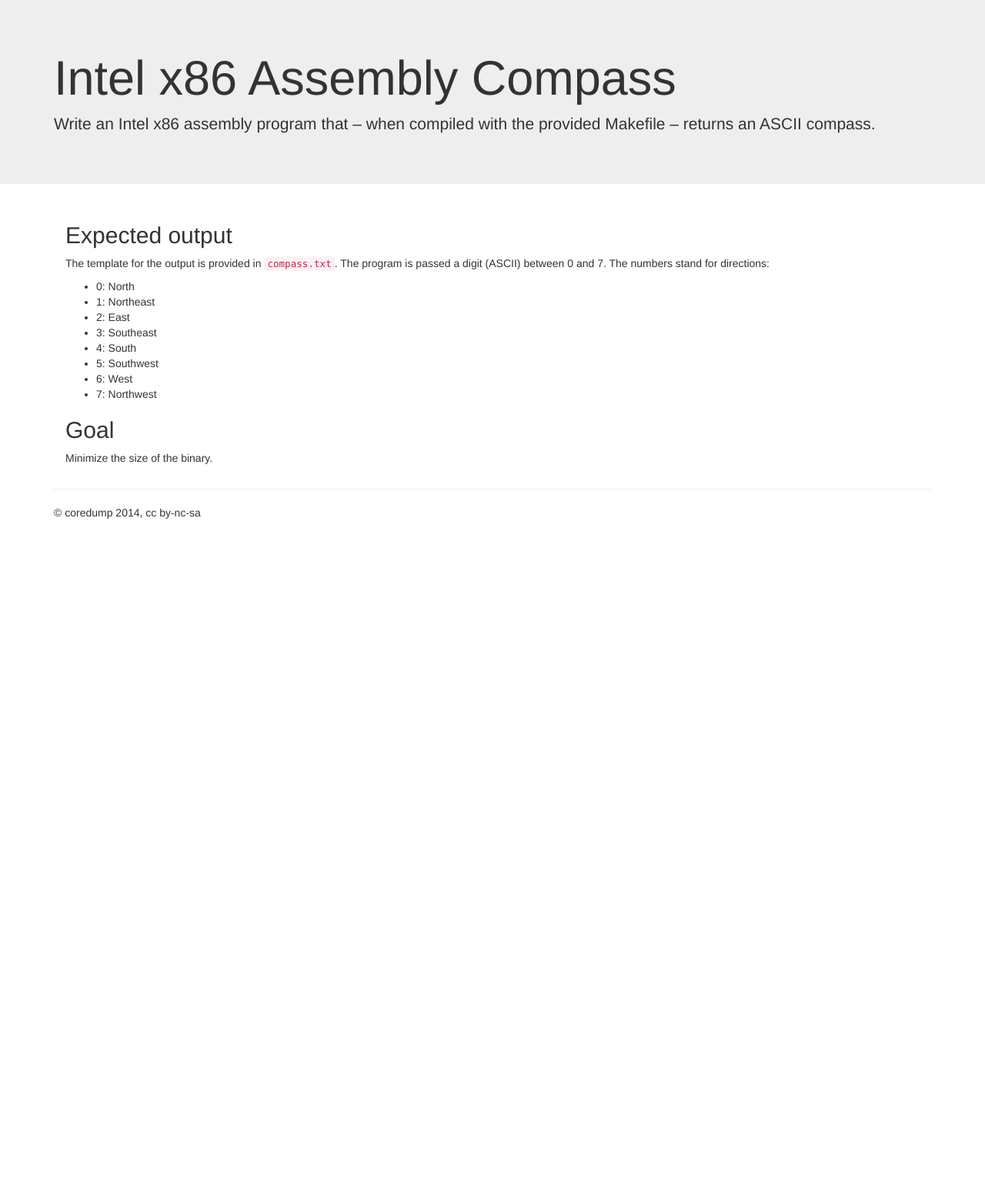
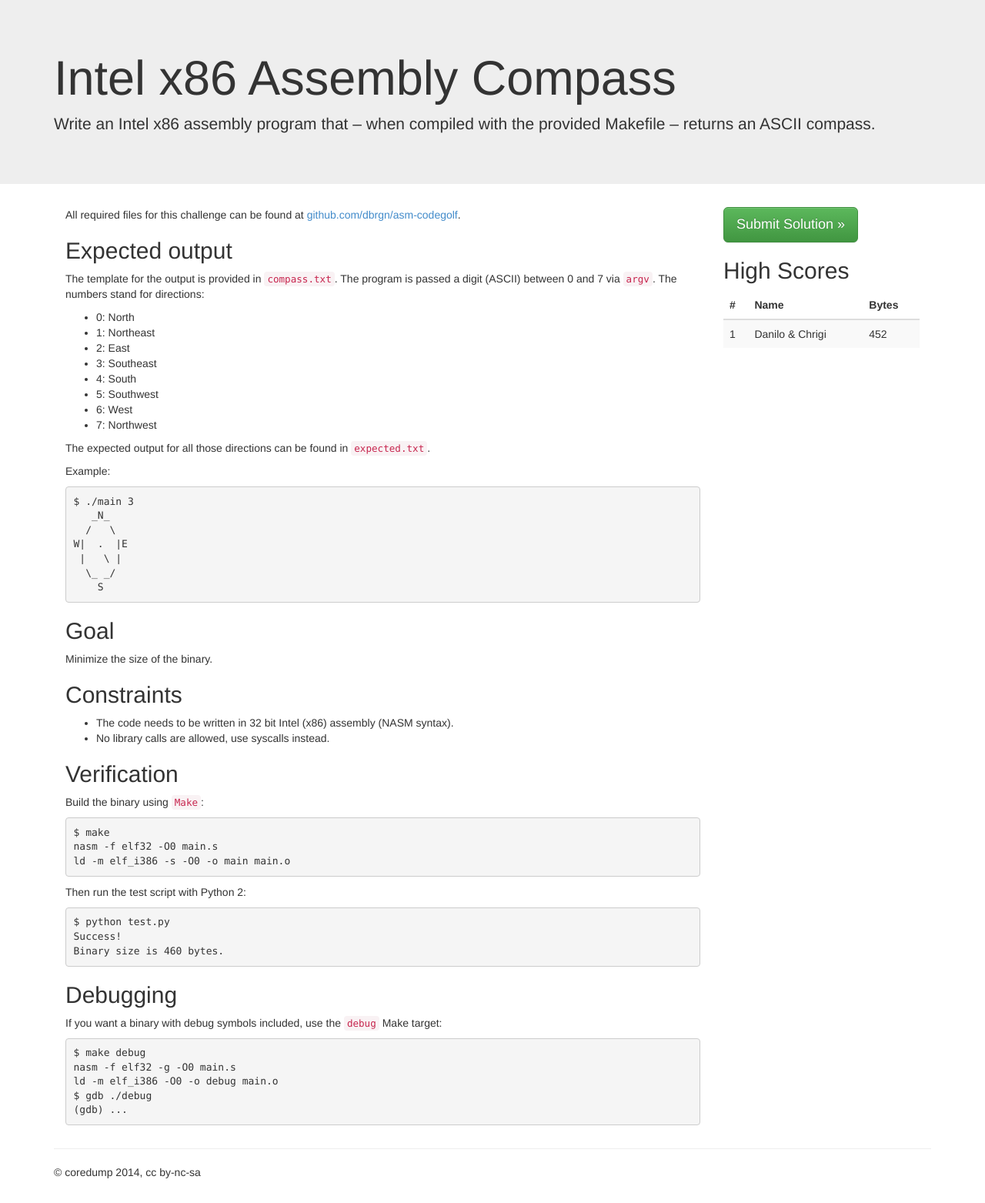
Before and after one commit to coredump-ch/codegolf, a Flask app: page /challenges/asm-compass/ in a window 1280 px wide. Shown: the part 51-1614 px from the top of the page at 77% size. Before the commit the page ends 725 px from the top, so only its background shows below. Run offline with Flask 2, Linux system fonts and the light colour scheme; some libraries are stand-ins or nearby versions.

Commit message:
Finished basic layout for challenge detail page

```diff
--- a/server.py
+++ b/server.py
@@ -14,7 +14,8 @@ def home():
 
 @app.route('/challenges/asm-compass/')
 def asm_compass():
-    return render_template('challenges/compass.html')
+    solution_url = '/challenges/asm-compass/submit/'
+    return render_template('challenges/compass.html', solution_url=solution_url)
 
 
 if __name__ == "__main__":
--- a/templates/base.html
+++ b/templates/base.html
@@ -34,7 +34,7 @@
                     <span class="icon-bar"></span>
                     <span class="icon-bar"></span>
                 </button>
-                <a class="navbar-brand" href="#">code golf</a>
+                <a class="navbar-brand" href="/">code golf</a>
             </div>
         </div>
     </div>
--- a/templates/challenge.html
+++ b/templates/challenge.html
@@ -5,11 +5,16 @@
         <div class="container">
             <h1>{% block challenge_name %}{% endblock %}</h1>
             <p>{% block challenge_summary %}{% endblock %}</h1>
+
         </div>
     </div>
     <div class="container">
-        <div class="col-md-12">
-            {% block challenge_description %}{% endblock %}
+        <div class="col-md-9">
+            {% block description %}{% endblock %}
+        </div>
+        <div class="col-md-3">
+            <p><a class="btn btn-success btn-lg" role="button" href="{{ solution_url }}">Submit Solution &raquo;</a></p>
+            {% block sidebar %}{% endblock %}
         </div>
     </div>
 {% endblock %}
--- a/templates/challenges/compass.html
+++ b/templates/challenges/compass.html
@@ -5,11 +5,16 @@
 {% block challenge_summary %}Write an Intel x86 assembly program that &ndash;
 when compiled with the provided Makefile &ndash; returns an ASCII compass.{% endblock %}
 
-{% block challenge_description %}
+{% block description %}
+    <p>All required files for this challenge can be found at <a
+    href="https://github.com/dbrgn/asm-codegolf">github.com/dbrgn/asm-codegolf</a>.</p>
+
     <h2>Expected output</h2>
 
-    <p>The template for the output is provided in <code>compass.txt</code>. The
-    program is passed a digit (ASCII) between 0 and 7. The numbers stand for
+    <p>The template for the output is provided in <a
+    href="https://github.com/dbrgn/asm-codegolf/blob/master/compass.txt">
+    <code>compass.txt</code></a>. The program is passed a digit (ASCII)
+    between 0 and 7 via <code>argv</code>. The numbers stand for
     directions:</p>
 
     <ul>
@@ -23,7 +28,85 @@ when compiled with the provided Makefile &ndash; returns an ASCII compass.{% end
         <li>7: Northwest</li>
     </ul>
 
+    <p>The expected output for all those directions can be found in <a
+    href="https://github.com/dbrgn/asm-codegolf/blob/master/expected.txt">
+    <code>expected.txt</code></a>.</p>
+
+    <p>Example:</p>
+
+<pre>
+$ ./main 3
+   _N_
+  /   \
+W|  .  |E
+ |   \ |
+  \_ _/
+    S
+</pre>
+
+
     <h2>Goal</h2>
 
     <p>Minimize the size of the binary.</p>
+
+
+    <h2>Constraints</h2>
+
+    <ul>
+        <li>The code needs to be written in 32 bit Intel (x86) assembly (NASM syntax).</li>
+        <li>No library calls are allowed, use syscalls instead.</li>
+    </ul>
+
+
+    <h2>Verification</h2>
+
+    <p>Build the binary using <code>Make</code>:</p>
+
+<pre>
+$ make
+nasm -f elf32 -O0 main.s
+ld -m elf_i386 -s -O0 -o main main.o
+</pre>
+
+    <p>Then run the test script with Python 2:</p>
+
+<pre>
+$ python test.py
+Success!
+Binary size is 460 bytes.
+</pre>
+
+    <h2>Debugging</h2>
+
+    <p>If you want a binary with debug symbols included, use the
+    <code>debug</code> Make target:</p>
+
+<pre>
+$ make debug
+nasm -f elf32 -g -O0 main.s
+ld -m elf_i386 -O0 -o debug main.o
+$ gdb ./debug
+(gdb) ...
+</pre>
 {% endblock %}
+
+{% block sidebar %}
+    <h2>High Scores</h2>
+
+    <table class="table table-striped table-hover">
+        <thead>
+            <tr>
+                <th>#</th>
+                <th>Name</th>
+                <th>Bytes</th>
+            </tr>
+        </thead>
+        <tbody>
+            <tr>
+                <td>1</td>
+                <td>Danilo &amp; Chrigi</th>
+                <td>452</td>
+            </tr>
+        </tbody>
+    </table>
+{% endblock %}
--- a/templates/home.html
+++ b/templates/home.html
@@ -5,7 +5,6 @@
         <div class="container">
             <h1>Code Golf</h1>
             <p>Code golf is a type of recreational computer programming competition in which participants strive to achieve the shortest possible code that implements a certain algorithm.</p>
-            <p><a class="btn btn-primary btn-lg" role="button" href="https://en.wikipedia.org/wiki/Code_golf">Learn more &raquo;</a></p>
         </div>
     </div>
 
```
